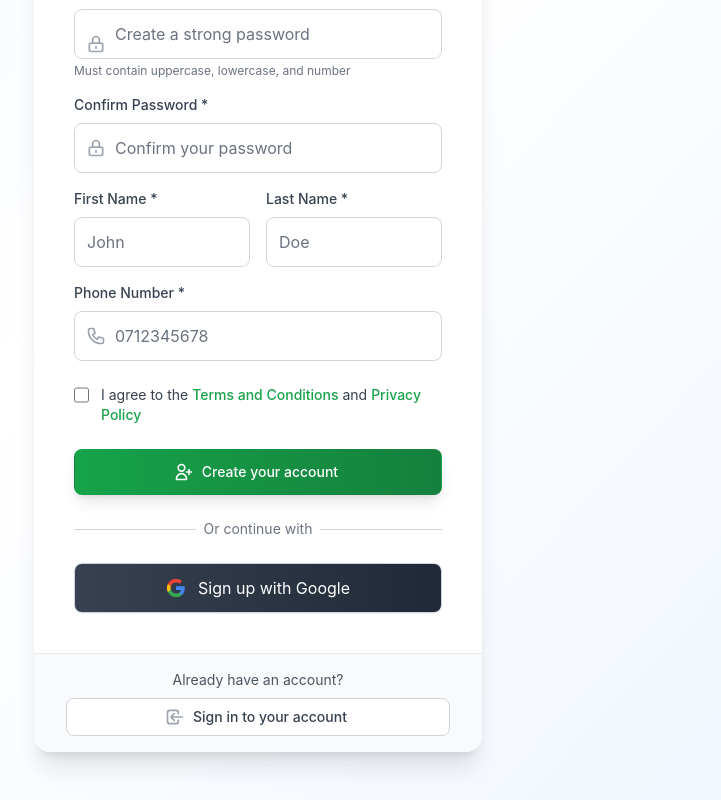
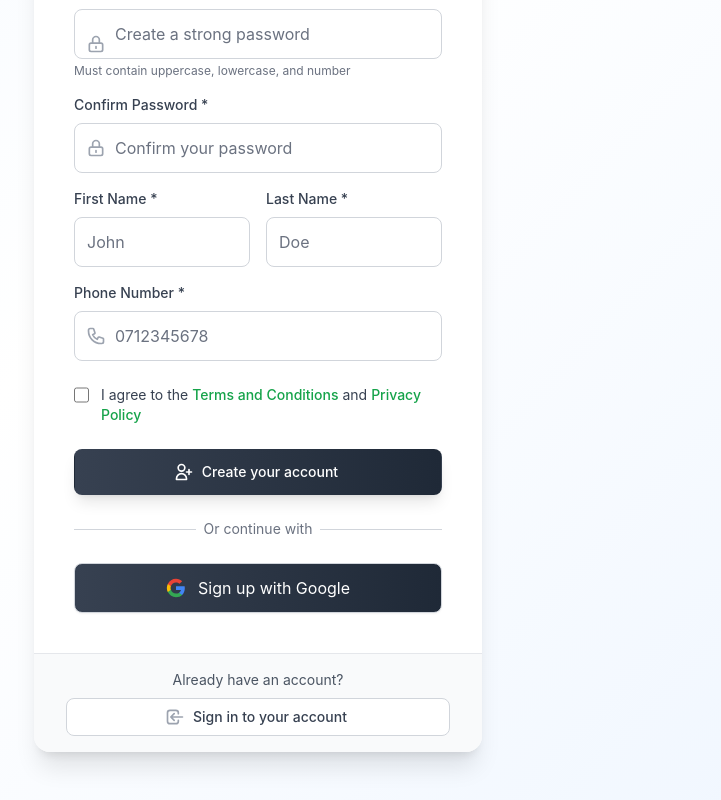
Before and after one commit to CODER-41/ELectrical-Shop, a React (Vite) app in the folder frontend/electricalshop-app/: page /register in a window 1280 px wide. Shown: the part 553-1353 px from the top of the page, without its empty margins (382-1103 px from the left). Built offline with nearby package versions, Linux system fonts and the light colour scheme; no server answers.

Commit message:
frontend

```diff
--- a/frontend/electricalshop-app/src/components/Header.jsx
+++ b/frontend/electricalshop-app/src/components/Header.jsx
@@ -88,7 +88,7 @@ const Header = () => {
               <>
                 <Link to="/products" className="text-orange-600 hover:text-black px-3 py-2 rounded-lg text-sm font-medium transition-all duration-200 hover:bg-gray-50">Products</Link>
                 <Link to="/login" className="text-orange-600 hover:text-black px-3 py-2 rounded-lg text-sm font-medium transition-all duration-200 hover:bg-gray-50">Login</Link>
-                <Link to="/register" className="px-4 py-2 bg-gradient-to-r from-orange-600 to-yellow-600 text-white font-medium rounded-lg hover:from-orange-700 hover:to-yellow-700 transition-all duration-200">Sign Up</Link>
+                <Link to="/register" className="px-4 py-2 bg-gradient-to-r from-gray-700 to-gray-800 text-white font-medium rounded-lg hover:from-orange-600 hover:to-yellow-600 transition-all duration-200">Sign Up</Link>
               </>
             )}
           </div>
@@ -167,7 +167,7 @@ const Header = () => {
               <>
                 <Link to="/products" className="block px-4 py-2 text-orange-600 hover:text-black hover:bg-gray-50 rounded-lg transition-all duration-200" onClick={() => setIsMobileMenuOpen(false)}>Products</Link>
                 <Link to="/login" className="block px-4 py-2 text-orange-600 hover:text-black hover:bg-gray-50 rounded-lg transition-all duration-200" onClick={() => setIsMobileMenuOpen(false)}>Login</Link>
-                <Link to="/register" className="block px-4 py-2 bg-orange-600 text-white rounded-lg hover:bg-orange-700 transition-all duration-200" onClick={() => setIsMobileMenuOpen(false)}>Sign Up</Link>
+                <Link to="/register" className="block px-4 py-2 bg-gradient-to-r from-gray-700 to-gray-800 text-white rounded-lg hover:from-orange-600 hover:to-yellow-600 transition-all duration-200" onClick={() => setIsMobileMenuOpen(false)}>Sign Up</Link>
               </>
             )}
           </div>
--- a/frontend/electricalshop-app/src/pages/Register.jsx
+++ b/frontend/electricalshop-app/src/pages/Register.jsx
@@ -429,7 +429,7 @@ const Register = () => {
               <button
                 type="submit"
                 disabled={isLoading}
-                className="group relative w-full flex justify-center py-3 px-4 border border-transparent text-sm font-medium rounded-lg text-white bg-gradient-to-r from-green-600 to-green-700 hover:from-green-700 hover:to-green-800 focus:outline-none focus:ring-2 focus:ring-offset-2 focus:ring-green-500 shadow-lg hover:shadow-xl transform hover:-translate-y-0.5 transition-all duration-200 disabled:opacity-50 disabled:cursor-not-allowed disabled:transform-none"
+                className="group relative w-full flex justify-center py-3 px-4 border border-transparent text-sm font-medium rounded-lg text-white bg-gradient-to-r from-gray-700 to-gray-800 hover:from-gray-800 hover:to-gray-900 focus:outline-none focus:ring-2 focus:ring-offset-2 focus:ring-gray-700 shadow-lg hover:shadow-xl transform hover:-translate-y-0.5 transition-all duration-200 disabled:opacity-50 disabled:cursor-not-allowed disabled:transform-none"
               >
                 {isLoading ? (
                   <span className="flex items-center">
```
